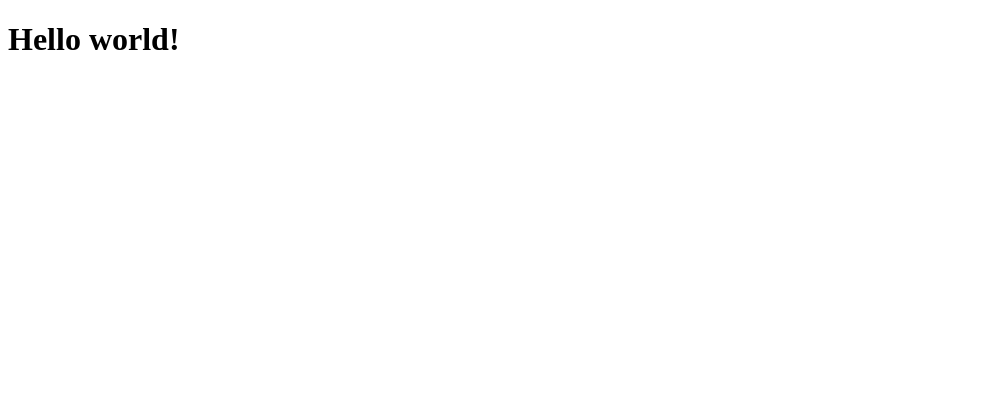
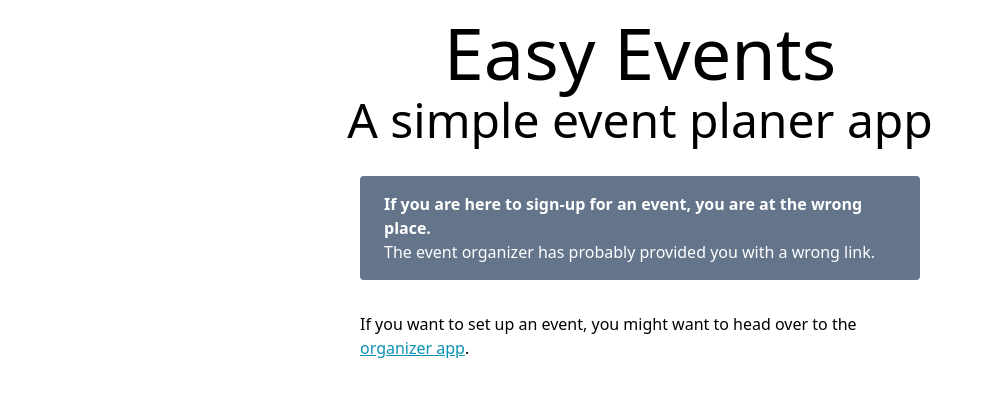
Before and after one commit to Data5tream/easyevents_api, a Django app: page / in a window 1280 px wide. Shown: the top 397 px of the page, without its empty margins (0-985 px from the left). Run offline with Django 4.2, Linux system fonts and the light colour scheme; some libraries are stand-ins or nearby versions.

Commit message:
setup main landing page

```diff
--- a/signup/templates/signup/index.html
+++ b/signup/templates/signup/index.html
@@ -1,9 +1,22 @@
 {% extends 'signup/layout.html' %}
 
 {% block title %}
-Homepage
+Home
 {% endblock %}
 
 {% block body %}
-<h1>Hello world!</h1>
+    <div class="text-center">
+        <h1 class="mt-4 text-7xl md:text-7xl">Easy Events</h1>
+        <h2 class="mt-2 text-3xl md:text-5xl">A simple event planer app</h2>
+    </div>
+    <main class="max-w-xl mt-8 mx-auto px-2">
+        <div class="max-w-xl mt-8 py-4 px-6 mx-auto bg-slate-500 text-white rounded">
+            <p class="font-bold">If you are here to sign-up for an event, you are at the wrong place.</p>
+            <p>The event organizer has probably provided you with a wrong link.</p>
+        </div>
+        <p class="mt-8">
+            If you want to set up an event, you might want to head over to the
+            <a class="underline text-cyan-600" href="#">organizer app</a>.
+        </p>
+    </main>
 {% endblock %}
--- a/signup/templates/signup/layout.html
+++ b/signup/templates/signup/layout.html
@@ -1,8 +1,12 @@
+{% load tailwind_tags %}
+
 <!DOCTYPE html>
 <html lang="en">
 <head>
     <meta charset="UTF-8">
+    <meta name="viewport" content="width=device-width, initial-scale=1.0">
     <title>{% block title %}Home{% endblock %} | Easy Events</title>
+    {% tailwind_css %}
 </head>
 <body>
 {% block body %}
```
